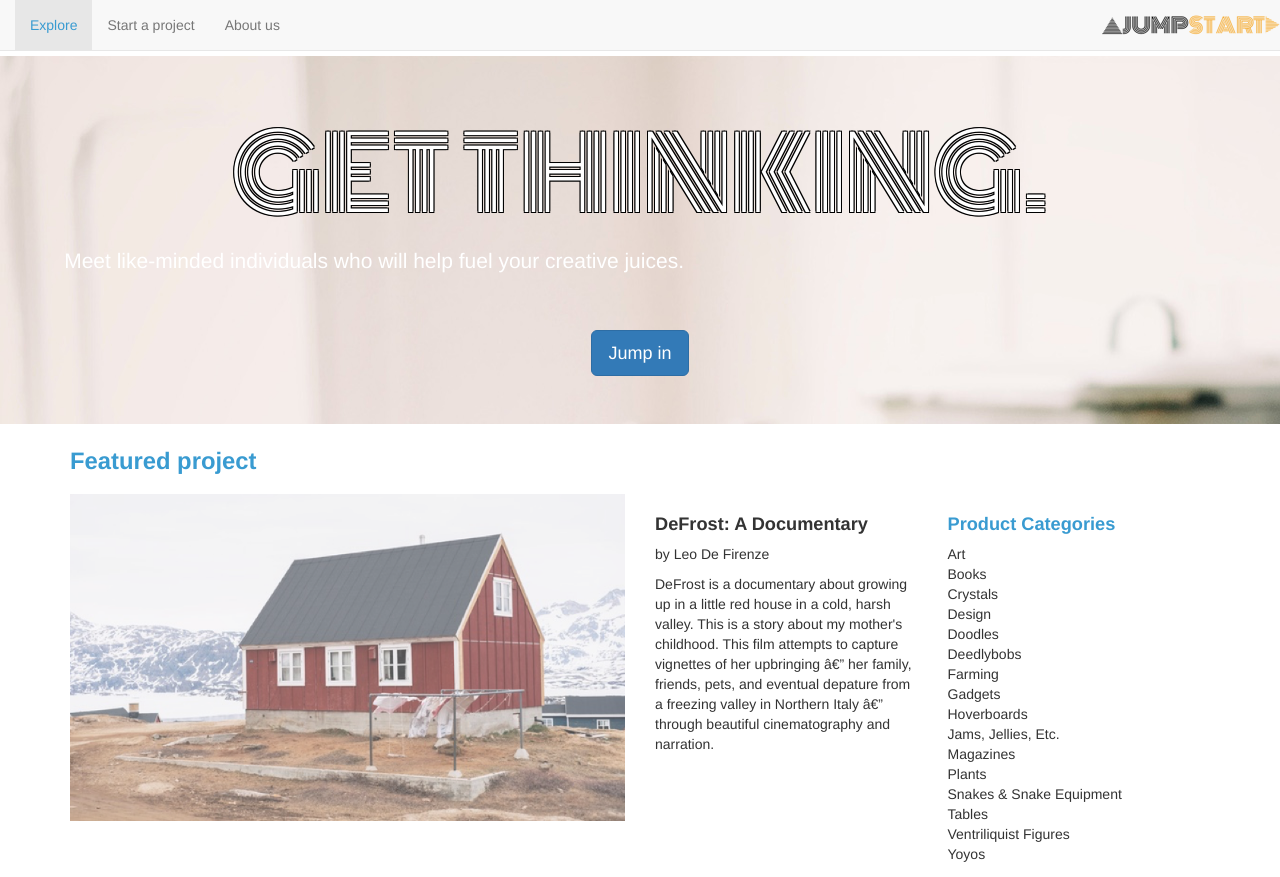
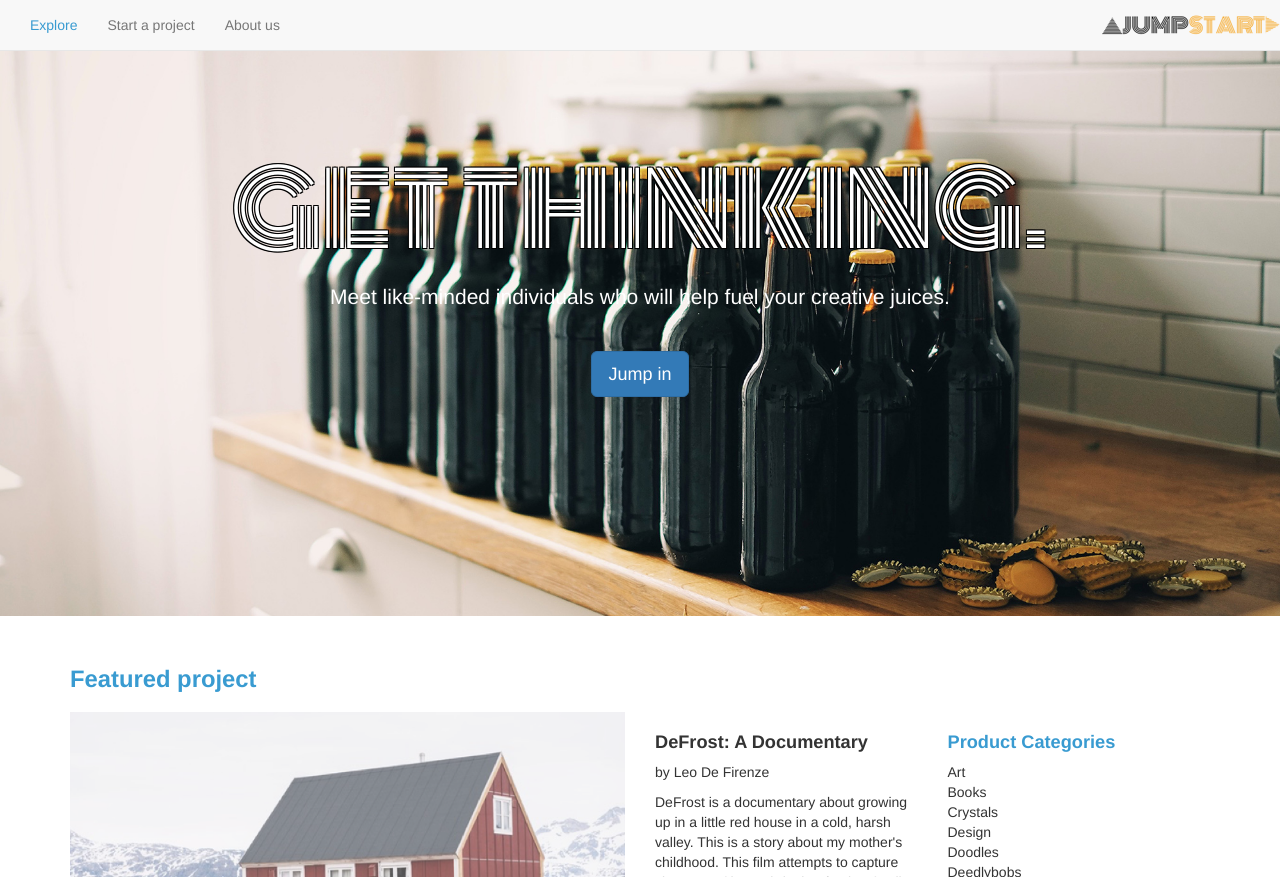
Before and after one commit to ritsarassi/Jumpstart, a plain HTML site: page index.html in a window 1280 px wide. Shown: the top 877 px of the page. Drawn offline with nearby package versions, Linux system fonts and the light colour scheme.

Commit message:
project ready

```diff
--- a/resources/css/style.css
+++ b/resources/css/style.css
@@ -4,17 +4,6 @@ html {
   font-size: 14px;
   font-family: 'Open Sans', sans-serif;
   line-height: 1.4;
-}
-
-.container {
-  justify-content: center;
-  align-items: center;
-}
-
-.container-fluid {
-  align-items: center;
-  text-align: center;
-  justify-content: center;
 }
 
 .image-container {
@@ -58,12 +47,10 @@ img {
   font-weight: bold;
 }
 
-.navbar-default .navbar-nav .active a {
+.navbar-default .navbar-nav > .active > a,
+.navbar-default .navbar-nav > .active > a:hover {
+  background-color: inherit;
   color: #399bd1;
-}
-
-.navbar-default .navbar-nav .active a:hover {
-
 }
 
 /* Chance style for mobile */
@@ -80,8 +67,12 @@ img {
 /* Jumbotron styles */
 
 .jumbotron {
-  position: relative;
-  top: 4rem;
+  height: 44rem;
+  padding-top: 10rem;
+  text-align: center;
+  background-size: cover;
+  background-position: center;
+  background-repeat: no-repeat;
 }
 
 .background-bike {
@@ -111,9 +102,12 @@ img {
 
 .jumbotron p {
   width: 51.3rem;
+  margin: auto;
   padding-bottom: 2.8rem;
   color: #fff;
 }
+
+/* change for mobile */
 
 @media only screen and (max-width: 767px) {
   .jumbotron span {
```
Also changed, not shown: index.html (+2 -18 lines).
